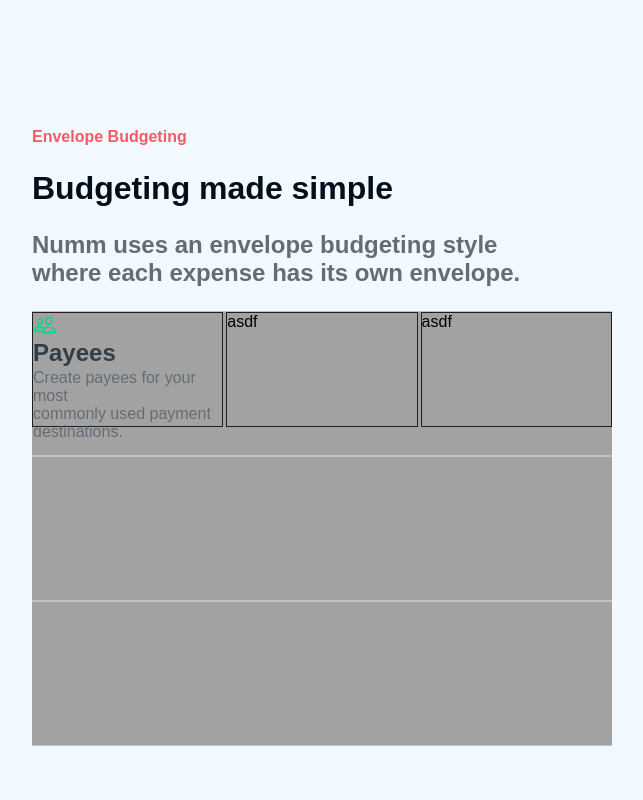
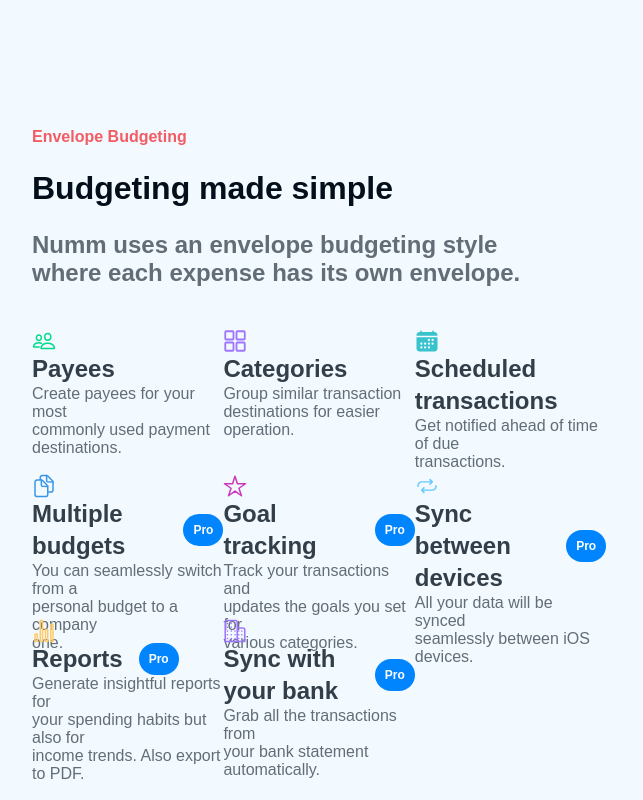
Before and after one commit to hercules-sousa/numm-landing-page, a plain HTML site: page index.html in a window 1280 px wide. Shown: the part 800-1600 px from the top of the page, without its empty margins (318-961 px from the left). Drawn offline with Linux system fonts and the light colour scheme; a script that the page names is missing; a web font is replaced by a local one.

Commit message:
Finishing feature v1 screen

```diff
--- a/index.html
+++ b/index.html
@@ -7,164 +7,7 @@
   <meta http-equiv="X-UA-Compatible" content="ie=edge">
   <title>Numm</title>
   <link rel="preconnect" href="https://fonts.googleapis.com"><link rel="preconnect" href="https://fonts.gstatic.com" crossorigin><link href="https://fonts.googleapis.com/css2?family=Proza+Libre:wght@400;500;700&display=swap" rel="stylesheet">
-  <!-- <link rel="stylesheet" href="style.css"> -->
-
-  <style>
-
-    *, html, body {
-      box-sizing: border-box;
-      margin: 0;
-      padding: 0;
-      font-family: 'Proza Libre', sans-serif;
-    }
-
-    .hero {
-      width: 100%;
-      height: 100vh;
-      background-color: #F2F9FF;
-      padding: 8px;
-      background-image: url("static/background-only.png");
-      background-size: cover;
-      background-position: 0 -300px;
-      background-repeat: no-repeat;
-    }
-
-    .header {
-      display: flex;
-      align-items: center;
-      margin: 56px 48px;
-    }
-
-    .header__logo {
-      width: 88px;
-      height: auto;
-    }
-
-    .header__link {
-      margin-left: 32px;
-      color: #FEFEFE;
-      font-weight: 400;
-      font-size: 18px;
-      text-decoration: none;
-    }
-
-    .hero-content {
-      display: block;
-      margin-left: 10%;
-    }
-
-    .hero-content__heading {
-      color: white;
-      font-size: 56px;
-      margin-bottom: 24px;
-    }
-
-    .hero-content__description {
-      color: #AFC0FF;
-      font-size: 24px;
-    }
-
-    .hero-content__button-container {
-      display: inline-flex;
-      margin-top: 32px;
-    }
-
-    .download-button {
-      padding: 16px;
-      border-radius: 100px;
-      color: #0085FF;
-      background-color: white;
-      border: none;
-      font-size: 16px;
-      font-weight: 700;
-      display: flex;
-      align-items: center;
-      justify-content: center;
-      box-shadow: 0 20px 30px 0 #1567D5;
-      cursor: pointer;
-    }
-
-    .download-button > img {
-      margin-left: 32px;
-    }
-
-    .hero-content__video-button {
-      margin-left: 24px;
-      background-color: transparent;
-      border: none;
-      color: #FFC700;
-      font-weight: 700;
-      font-size: 16px;
-      display: flex;
-      align-items: center;
-      cursor: pointer;
-    }
-
-    .hero-content__video-button > img {
-      margin-right: 16px;
-    }
-
-    .feature-v1 {
-      width: 100%;
-      height: 100vh;
-      background-color: #F2F9FF;
-      padding: 128px 350px;
-    }
-
-    .feature-v1__warning-text {
-      color: #F25C63;
-    }
-
-    .feature-v1__heading {
-      color: #030F1A;
-      font-size: 32px;
-      font-weight: 700;
-      margin-top: 24px;
-    }
-
-    .feature-v1__description {
-      font-size: 24px;
-      color: #636D76;
-      margin-top: 24px;
-    }
-
-    .feature-v1__card-container {
-      width: 100%;
-      height: 80%;
-      display: flex;
-      flex-direction: column;
-      justify-content: space-around;
-      background-color: #c2c2c2;
-      margin-top: 24px;
-    }
-
-    .feature-v1__card-row {
-      background-color: #a2a2a2;
-      width: 100%;
-      height: 33%;
-      display: flex;
-      justify-content: space-between;
-    }
-
-    .feature-v1__card {
-      border: #1f1f1f 1px solid;
-      height: 80%;
-      width: 33%;
-      display: flex;
-      flex-direction: column;
-      justify-content: space-between;
-    }
-
-    .feature-v1__card-heading {
-      color: #323E48;
-      font-size: 24px;
-      line-height: 32px;
-    }
-
-    .feature-v1__card-description {
-      color: #636D76;
-    }
-  </style>
+  <link rel="stylesheet" href="./styles.css">
 </head>
 
 <body>
@@ -206,11 +49,71 @@
           <h5 class="feature-v1__card-heading">Payees</h5>
           <div class="feature-v1__card-description">Create payees for your most <br> commonly used payment <br> destinations.</div>
         </card>
-        <card class="feature-v1__card">asdf</card>
-        <card class="feature-v1__card">asdf</card>
+        <card class="feature-v1__card">
+          <img width="24px" height="24px" src="./static/grid-outline.svg" alt="Grid outline">
+          <h5 class="feature-v1__card-heading">Categories</h5>
+          <div class="feature-v1__card-description">Group similar transaction <br> destinations for easier operation.</div>
+        </card>
+        <card class="feature-v1__card">
+          <img width="24px" height="24px" src="./static/calendar.svg" alt="Calendar">
+          <h5 class="feature-v1__card-heading">Scheduled transactions</h5>
+          <div class="feature-v1__card-description">Get notified ahead of time of due <br> transactions.</div>
+        </card>
       </section>
-      <section class="feature-v1__card-row "></section>
-      <section class="feature-v1__card-row "></section>
+      <section class="feature-v1__card-row ">
+        <card class="feature-v1__card">
+          <img width="24px" height="24px" src="./static/documents-outline.svg" alt="Documents outline">
+          <h5 class="feature-v1__card-heading">
+            Multiple budgets
+            <div class="feature-v1__card-pro">
+              <h6>Pro</h6>
+            </div>
+          </h5>
+          <div class="feature-v1__card-description">You can seamlessly switch from a <br> personal budget to a company <br> one.</div>
+        </card>
+        <card class="feature-v1__card">
+          <img width="24px" height="24px" src="./static/star-outline.svg" alt="Star outline">
+          <h5 class="feature-v1__card-heading">
+            Goal tracking
+            <div class="feature-v1__card-pro">
+              <h6>Pro</h6>
+            </div>
+          </h5>
+          <div class="feature-v1__card-description">Track your transactions and <br> updates the goals you set for <br> various categories.</div>
+        </card>
+        <card class="feature-v1__card">
+          <img width="24px" height="24px" src="./static/repeat-outline.svg" alt="Repeat outline">
+          <h5 class="feature-v1__card-heading">
+            Sync between devices
+            <div class="feature-v1__card-pro">
+              <h6>Pro</h6>
+            </div>
+          </h5>
+          <div class="feature-v1__card-description">All your data will be synced <br> seamlessly between iOS devices. <br><br></div>
+        </card>
+      </section>
+      <section class="feature-v1__card-row ">
+        <card class="feature-v1__card">
+          <img width="24px" height="24px" src="./static/stats-chart-outline.svg" alt="Documents outline">
+          <h5 class="feature-v1__card-heading">
+            Reports
+            <div class="feature-v1__card-pro">
+              <h6>Pro</h6>
+            </div>
+          </h5>
+          <div class="feature-v1__card-description">Generate insightful reports for <br> your spending habits but also for <br> income trends. Also export to PDF.</div>
+        </card>
+        <card class="feature-v1__card">
+          <img width="24px" height="24px" src="./static/business-outline.svg" alt="Star outline">
+          <h5 class="feature-v1__card-heading">
+            Sync with your bank
+            <div class="feature-v1__card-pro">
+              <h6>Pro</h6>
+            </div>
+          </h5>
+          <div class="feature-v1__card-description">Grab all the transactions from <br> your bank statement automatically.</div>
+        </card>
+      </section>
     </div>
   </div>
   <script src="index.js"></script>
--- /dev/null
+++ b/styles.css
@@ -0,0 +1,163 @@
+*, html, body {
+    box-sizing: border-box;
+    margin: 0;
+    padding: 0;
+    font-family: 'Proza Libre', sans-serif;
+  }
+
+  .hero {
+    width: 100%;
+    height: 100vh;
+    background-color: #F2F9FF;
+    padding: 8px;
+    background-image: url("static/background-only.png");
+    background-size: cover;
+    background-position: 0 -300px;
+    background-repeat: no-repeat;
+  }
+
+  .header {
+    display: flex;
+    align-items: center;
+    margin: 56px 48px;
+  }
+
+  .header__logo {
+    width: 88px;
+    height: auto;
+  }
+
+  .header__link {
+    margin-left: 32px;
+    color: #FEFEFE;
+    font-weight: 400;
+    font-size: 18px;
+    text-decoration: none;
+  }
+
+  .hero-content {
+    display: block;
+    margin-left: 10%;
+  }
+
+  .hero-content__heading {
+    color: white;
+    font-size: 56px;
+    margin-bottom: 24px;
+  }
+
+  .hero-content__description {
+    color: #AFC0FF;
+    font-size: 24px;
+  }
+
+  .hero-content__button-container {
+    display: inline-flex;
+    margin-top: 32px;
+  }
+
+  .download-button {
+    padding: 16px;
+    border-radius: 100px;
+    color: #0085FF;
+    background-color: white;
+    border: none;
+    font-size: 16px;
+    font-weight: 700;
+    display: flex;
+    align-items: center;
+    justify-content: center;
+    box-shadow: 0 20px 30px 0 #1567D5;
+    cursor: pointer;
+  }
+
+  .download-button > img {
+    margin-left: 32px;
+  }
+
+  .hero-content__video-button {
+    margin-left: 24px;
+    background-color: transparent;
+    border: none;
+    color: #FFC700;
+    font-weight: 700;
+    font-size: 16px;
+    display: flex;
+    align-items: center;
+    cursor: pointer;
+  }
+
+  .hero-content__video-button > img {
+    margin-right: 16px;
+  }
+
+  .feature-v1 {
+    width: 100%;
+    height: 100vh;
+    background-color: #F2F9FF;
+    padding: 128px 350px;
+  }
+
+  .feature-v1__warning-text {
+    color: #F25C63;
+  }
+
+  .feature-v1__heading {
+    color: #030F1A;
+    font-size: 32px;
+    font-weight: 700;
+    margin-top: 24px;
+  }
+
+  .feature-v1__description {
+    font-size: 24px;
+    color: #636D76;
+    margin-top: 24px;
+  }
+
+  .feature-v1__card-container {
+    width: 100%;
+    height: 80%;
+    display: flex;
+    flex-direction: column;
+    justify-content: space-around;
+    margin-top: 24px;
+  }
+
+  .feature-v1__card-row {
+    width: 100%;
+    height: 25%;
+    display: flex;
+  }
+
+  .feature-v1__card {
+    height: 100%;
+    width: 33%;
+    display: flex;
+    flex-direction: column;
+    justify-content: space-between;
+  }
+
+  .feature-v1__card-heading {
+    color: #323E48;
+    font-size: 24px;
+    line-height: 32px;
+    display: flex;
+    align-items: center;
+  }
+
+  .feature-v1__card-pro {
+    margin-left: 16px;
+    background-color: #0085FF;
+    border-radius: 100px;
+    padding: 0px 10px;
+  }
+
+  .feature-v1__card-pro > h6 {
+    color: white;
+    font-size: 12px;
+  }
+
+  .feature-v1__card-description {
+    color: #636D76;
+  }
```
Also changed, not shown: static/business-outline.svg (added), static/calendar.svg (added), static/documents-outline.svg (added), static/grid-outline.svg (added), static/repeat-outline.svg (added), static/star-outline.svg (added), static/stats-chart-outline.svg (added).
